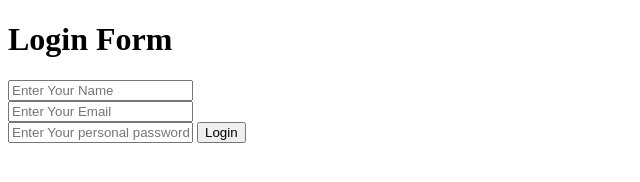
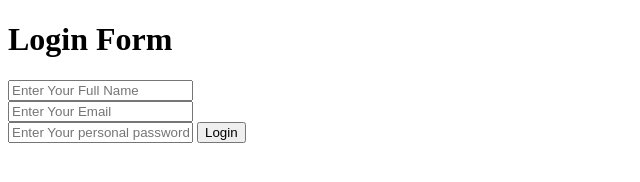
Before and after one commit to uroojmuzaffar-cpu/2510e1_github, a plain HTML site: page form.html in a window 1280 px wide. Shown: the full height of the page, 0-640 px from the left. Drawn offline with Linux system fonts and the light colour scheme.

Commit message:
new change

```diff
--- a/form.html
+++ b/form.html
@@ -8,7 +8,7 @@
 <body>
     <form>
         <h1>Login Form</h1>
-        <input type="text" placeholder="Enter Your Name"><br>
+        <input type="text" placeholder="Enter Your Full Name"><br>
         <input type="email" placeholder="Enter Your Email"><br>
         <input type="password" placeholder="Enter Your personal password">
         <button type="submit">Login</button>
```
